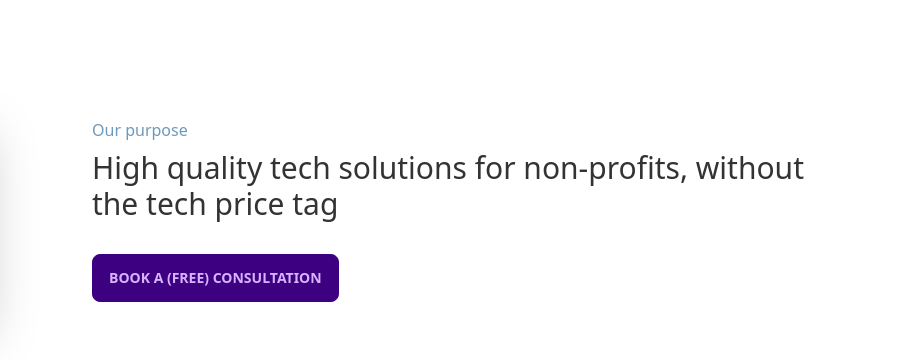
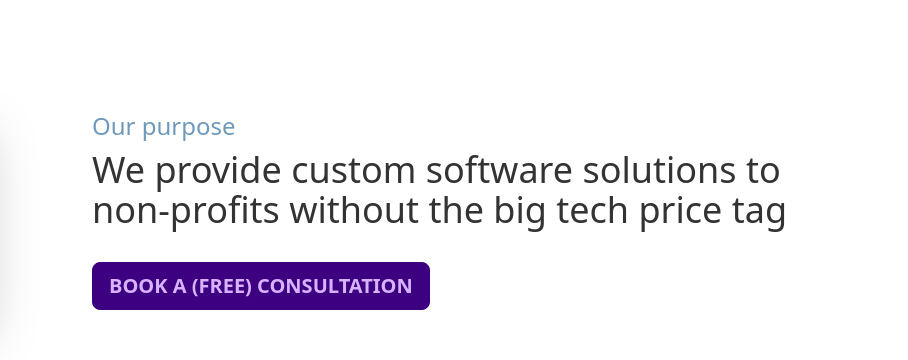
Before and after one commit to civic-software-initiative/csi-landing-page, an Astro site: page / in a window 1280 px wide. Shown: the part 107-467 px from the top of the page, 372-1280 px from the left. Built offline with nearby package versions, Linux system fonts and the light colour scheme; Astro itself is replaced by a stand-in of ours.

Commit message:
Update hero text and size

```diff
--- a/src/components/partials/HeroV2.astro
+++ b/src/components/partials/HeroV2.astro
@@ -19,11 +19,11 @@ const hero_image = {
       {...hero_image}
     />
     <div class="pl-20">
-      <h1 class="text-l text-secondary">Our purpose</h1>
-      <p class="text-3xl pt-2 pb-8">
-        High quality tech solutions for non-profits, without the tech price tag
+      <h1 class="text-2xl text-secondary">Our purpose</h1>
+      <p class="text-4xl pt-2 pb-8">
+        We provide custom software solutions to non-profits without the big tech price tag
       </p>
-      <button class="btn btn-primary">Book a (free) consultation</button>
+      <button class="btn btn-primary text-xl">Book a (free) consultation</button>
     </div>
   </div>
 </div>
```
